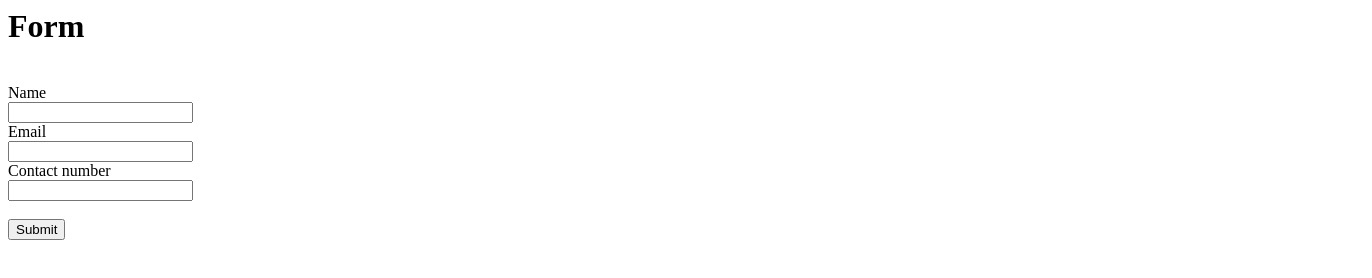
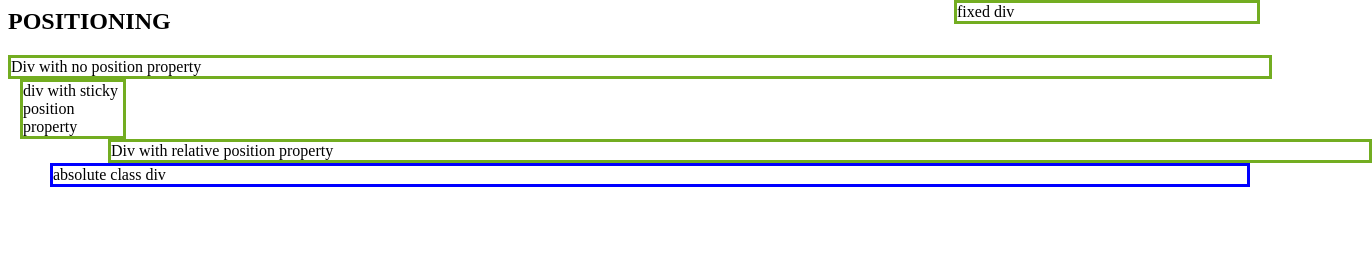
Before and after one commit to Bhavin-coder/Html-c2, a plain HTML site: page index.html in a window 1280 px wide. Shown: the top 278 px of the page, 1372 px wide, since content can reach past the window. Drawn offline with Linux system fonts and the light colour scheme.

Commit message:
Add files via upload

```diff
--- a/index.html
+++ b/index.html
@@ -1,17 +1,59 @@
 <html>
     <head>
-        <title>Form</title>
+        <style>
+            div{
+                right: 30px;
+                border: 3px solid#73ad21;
+            }
+            div.absolute{
+                position: absolute;
+                left: 50px;
+                border: 3px  solid blue;
+            }
+            div.relative{
+                position: relative;
+                left: 100px;
+                border: 3px solid#73ad21;
+            }
+            div.fixed{
+                position: fixed;
+                top: 0;
+                right: 20px;
+                width: 300px;
+                border: 3px solid#73ad21;
+            }
+            div.sticky{
+                position: sticky;
+                top: 1px;
+                left: 20px;
+                width: 100px;
+                border: 3px solid#73ad21;
+            }
+        </style>
     </head>
     <body>
-        <form>
-            <h1>Form</h1><br>
-            <label>Name</label><br>
-            <input type="text"id="name"><br>
-            <label>Email</label><br>
-            <input type="text"id="email"><br>
-            <label>Contact number</label><br>
-            <input type="password"id="This is hidden"><br><br>
-            <input type="Submit"><br>
-        </form>
+        <h2>POSITIONING</h2>
+        <div>Div with no position property</div>
+        <div class="sticky">div with sticky position property</div>
+        <div class="relative">Div with relative position property</div>
+        <div class="absolute">absolute class div</div>
+        <div class="fixed">fixed div</div>
+        <br><br><br><br><br><br><br><br><br><br><br><br><br><br>
+        <br><br><br><br>
+        <br><br><br><br><br><br><br><br><br><br><br><br><br><br>
+        <br><br><br><br>
+        <br><br><br><br><br><br><br><br><br><br><br><br><br><br>
+        <br><br><br><br>
+        <br><br><br><br><br><br><br><br><br><br><br><br><br><br>
+        <br><br><br><br>
+        <br><br><br><br><br><br><br><br><br><br><br><br><br><br>
+        <br><br><br><br>
+        <br><br><br><br><br><br><br><br><br><br><br><br><br><br>
+        <br><br><br><br>
+        <br><br><br><br><br><br><br><br><br><br><br><br><br><br>
+        <br><br><br><br>
+        <br><br><br><br><br><br><br><br><br><br><br><br><br><br>
+        <br><br><br><br>
+
     </body>
 </html>
```
